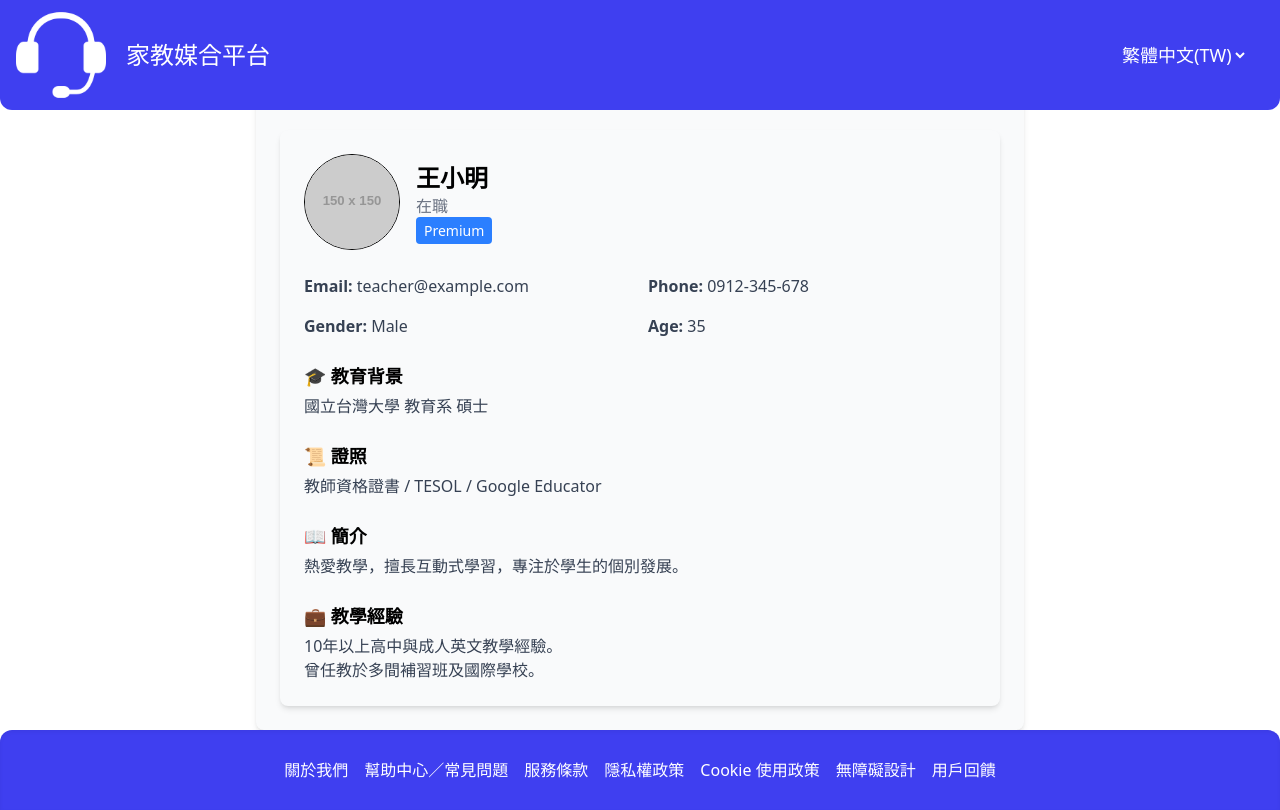
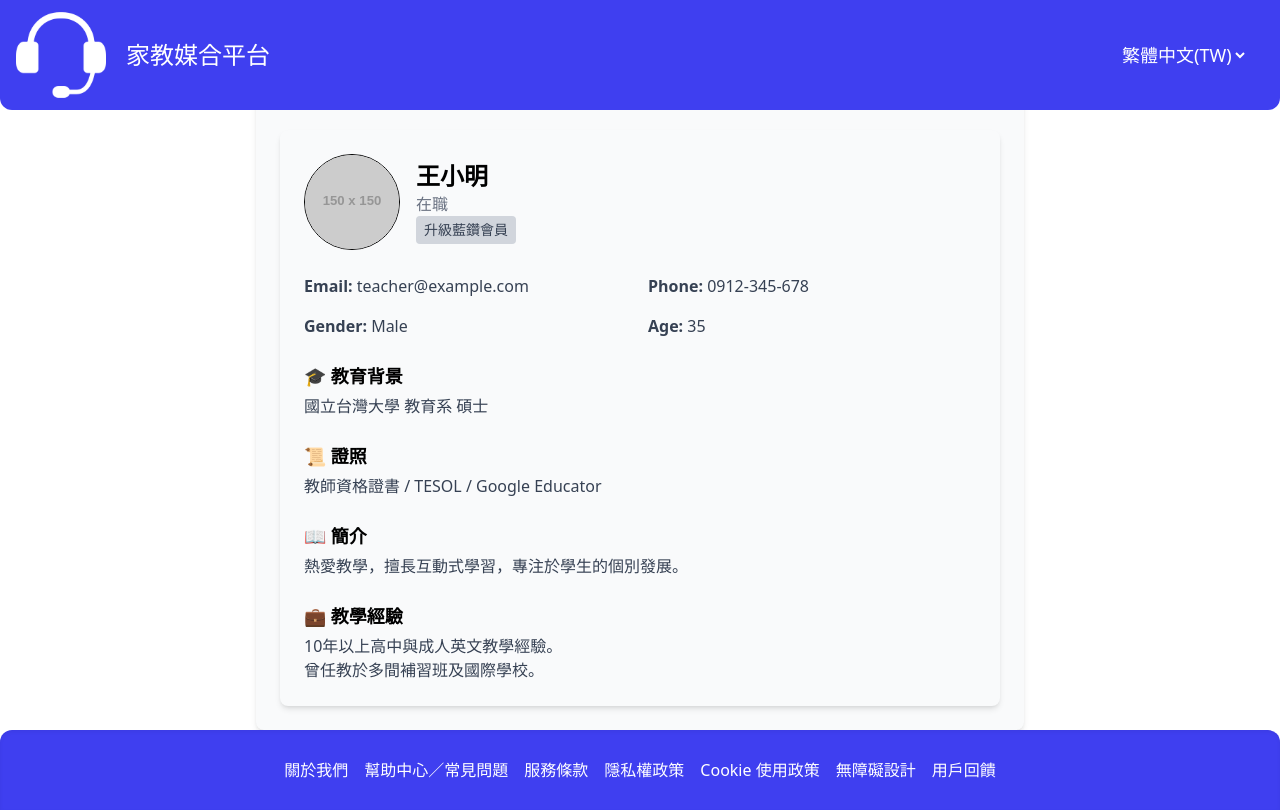
Before and after one commit to TobyWuNumOne/tutor-matching-platform, a Vue app in the folder frontend/: page /teacher/1 in a window 1280 px wide. Built offline with nearby package versions, Linux system fonts and the light colour scheme.

Commit message:
feat: 新增藍鑽會員升級功能，包含按鈕與確認流程

```diff
--- /dev/null
+++ b/frontend/src/components/Blue_Premium.vue
@@ -0,0 +1,34 @@
+<script setup>
+import { defineProps, defineEmits } from "vue";
+
+const props = defineProps({
+    isPremium: {
+        type: Boolean,
+        required: true,
+    },
+});
+
+const emit = defineEmits(["upgrade"]);
+
+function handleUpgradeClick() {
+    emit("upgrade");
+}
+</script>
+
+<template>
+    <span
+        v-if="isPremium"
+        class="bg-blue-500 text-white text-sm px-2 py-1 rounded"
+    >
+        Premium
+    </span>
+    <button
+        v-else
+        @click="handleUpgradeClick"
+        class="bg-gray-300 text-gray-700 text-sm px-2 py-1 rounded hover:bg-gray-400 transition"
+    >
+        升級藍鑽會員
+    </button>
+</template>
+
+<style scoped></style>
--- a/frontend/src/pages/TeacherInfoPage.vue
+++ b/frontend/src/pages/TeacherInfoPage.vue
@@ -3,6 +3,7 @@ import { reactive } from "vue";
 import { useRoute } from "vue-router";
 import Navbar from "../components/Navbar.vue";
 import Footer from "../components/Footer.vue";
+import BluePremium from "../components/Blue_Premium.vue";
 
 // 路由參數
 const route = useRoute();
@@ -22,9 +23,19 @@ const teacher = reactive({
     teaching_experience:
         "10年以上高中與成人英文教學經驗。\n曾任教於多間補習班及國際學校。",
     status: "在職",
-    blue_premium: true,
+    blue_premium: false,
     user_id: 1,
 });
+
+function purchasePremium() {
+    const confirmUpgrade = confirm("確定要升級為藍鑽會員嗎？費用 $199/月");
+
+    if (confirmUpgrade) {
+        // 模擬付費流程，實際上應呼叫後端 API
+        teacher.blue_premium = true;
+        alert("恭喜你已成為藍鑽會員！");
+    }
+}
 </script>
 
 <template>
@@ -45,12 +56,10 @@ const teacher = reactive({
                 <div>
                     <h1 class="text-2xl font-bold">{{ teacher.name }}</h1>
                     <p class="text-gray-500">{{ teacher.status }}</p>
-                    <span
-                        v-if="teacher.blue_premium"
-                        class="bg-blue-500 text-white text-sm px-2 py-1 rounded"
-                    >
-                        Premium
-                    </span>
+                    <BluePremium
+                        :isPremium="teacher.blue_premium"
+                        @upgrade="purchasePremium"
+                    />
                 </div>
             </div>
 
```
